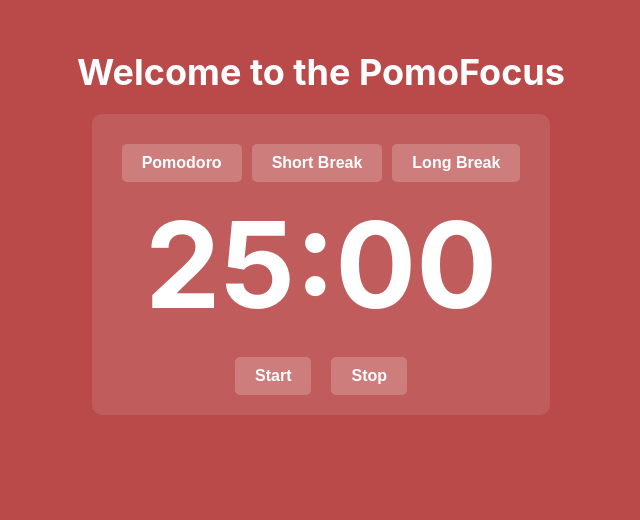
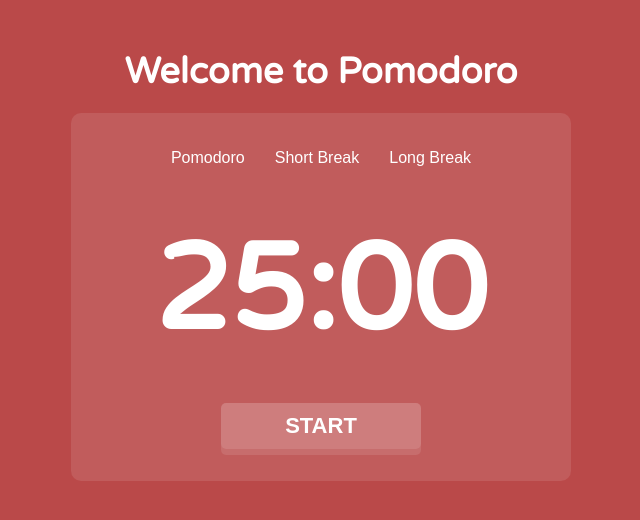
Before and after one commit to RafaelRojasCov/Clocker, a React (Create React App) app: page / in a window 1280 px wide. Shown: the top 520 px of the page, without its empty margins (319-959 px from the left). Built offline with nearby package versions, Linux system fonts and the light colour scheme.

Commit message:
some updates

```diff
--- a/package.json
+++ b/package.json
@@ -12,6 +12,7 @@
     "@types/node": "^16.18.9",
     "@types/react": "^18.0.26",
     "@types/react-dom": "^18.0.9",
+    "classnames": "^2.3.2",
     "gh-pages": "^6.0.0",
     "react": "^18.2.0",
     "react-dom": "^18.2.0",
--- a/src/components/Button/Button.module.scss
+++ b/src/components/Button/Button.module.scss
@@ -1,14 +1,33 @@
 .button {
-  background-color: rgba(255, 255, 255, 0.2);
-  color: #fff;
-  font-weight: 600;
-  padding: 10px 20px;
+  padding: 10px;
   border: none;
   border-radius: 5px;
   cursor: pointer;
-  transition: all 0.3s ease-in-out;
-  &:hover {
-    background-color: rgba(255, 255, 255, 0.4);
-    color: #fff;
+  transition: all 0.1s ease-in-out;
+  color: #fff;
+  background-color: rgba(255, 255, 255, 0.2);
+}
+
+.button--basic {
+  background-color: transparent;
+
+  &__active {
+    background-color: rgba(0, 0, 0, 0.2);
   }
 }
+
+.button--primary {
+  color: #fff;
+  box-shadow: rgba(255, 255, 255, 0.1) 0px 6px 0px;
+  margin: 20px 0px 0px;
+  width: 100%;
+  max-width: 200px;
+  font-size: 22px;
+  text-transform: uppercase;
+  font-weight: bold;
+
+  &__active {
+    box-shadow: none;
+    transform: translateY(6px);
+  }
+}
--- a/src/components/Button/Button.tsx
+++ b/src/components/Button/Button.tsx
@@ -1,13 +1,27 @@
+import classNames from "classnames";
 import styles from "./Button.module.scss";
 
-interface IButton {
+interface ButtonProps {
   children?: React.ReactNode;
   onClick?: () => void;
+  variant?: string;
+  active?: boolean;
 }
 
-export const Button = ({ children = "Button", onClick }: IButton) => {
+export const Button: React.FC<ButtonProps> = ({
+  children = "Button",
+  onClick,
+  variant = "basic",
+  active,
+}) => {
   return (
-    <button onClick={onClick} className={styles.button}>
+    <button
+      onClick={onClick}
+      className={classNames(styles.button, {
+        [styles[`button--${variant}`]]: variant,
+        [styles[`button--${variant}__active`]]: variant && active,
+      })}
+    >
       {children}
     </button>
   );
--- a/src/components/Container/Container.module.scss
+++ b/src/components/Container/Container.module.scss
@@ -2,9 +2,9 @@
   display: flex;
   flex-direction: column;
   align-items: center;
-  min-width: 400px;
-  max-width: 6000px;
-  padding: 20px;
+  width: 100%;
+  max-width: 500px;
+  padding: 1em 0 2em;
   margin: 0 auto;
   border-radius: 10px;
 }
--- a/src/components/Home/Clock.ts
+++ b/src/components/Home/Clock.ts
@@ -7,6 +7,7 @@ export interface IClock {
   defaultMinutes?: number;
   minutes?: number;
   seconds?: number;
+  isRunning?: boolean;
   interval?: NodeJS.Timeout | undefined;
   backgroundColor?: string;
   forceUpdateCallback?: React.DispatchWithoutAction;
@@ -23,6 +24,7 @@ export class Clock implements IClock {
   defaultMinutes?: number = 25;
   minutes?: number = 25;
   seconds?: number = 0;
+  isRunning?: boolean = false;
   interval?: NodeJS.Timeout | undefined;
   backgroundColor?: string = "#ff22ff";
   forceUpdateCallback?: DispatchWithoutAction = () => {};
@@ -33,10 +35,12 @@ export class Clock implements IClock {
 
   start = () => {
     if (!this.interval) {
+      this.isRunning = true;
       this.interval = setInterval(() => {
         this.handleTimer();
         this.forceUpdateCallback!();
       }, 1000);
+      this.forceUpdateCallback!();
       console.log("Timer started!", this.timer);
     }
   };
@@ -45,6 +49,8 @@ export class Clock implements IClock {
     if (this.interval) {
       clearInterval(this.interval);
       this.interval = undefined;
+      this.isRunning = false;
+      this.forceUpdateCallback!();
       console.log("Timer stopped!", this.timer);
     }
   };
--- a/src/components/Home/Home.module.scss
+++ b/src/components/Home/Home.module.scss
@@ -22,9 +22,4 @@
     padding: 10px;
     gap: 10px;
   }
-
-  .timerButtons {
-    display: flex;
-    gap: 20px;
-  }
 }
--- a/src/components/Home/Home.tsx
+++ b/src/components/Home/Home.tsx
@@ -3,14 +3,14 @@ import { Container } from "../Container";
 import { Button } from "../Button";
 import { Timer } from "../Timer";
 import { pomodoro, shortBreak, longBreak, IClock } from "./Clock";
-
 import styles from "./Home.module.scss";
 
 const Home: React.FC = () => {
   // eslint-disable-next-line @typescript-eslint/no-unused-vars
   const [ignored, forceUpdate] = useReducer((x) => x + 1, 0);
   const [currentTimer, setCurrentTimer] = useState<IClock>(pomodoro);
-  const { start, stop, backgroundColor, minutes, seconds } = currentTimer;
+  const { start, stop, backgroundColor, minutes, seconds, isRunning } =
+    currentTimer;
 
   const handleReset = (timer: IClock) => () => {
     if (currentTimer === timer) return;
@@ -24,20 +24,29 @@ const Home: React.FC = () => {
 
   return (
     <div className={styles.home} style={{ backgroundColor }}>
-      <h1>Welcome to the PomoFocus</h1>
+      <h1>Welcome to Pomodoro</h1>
       <Container backgroundColor={"rgba(255,255,255,0.1)"}>
         <div className={styles.buttonContainer}>
-          <Button onClick={handleReset(pomodoro)}>Pomodoro</Button>
-          <Button onClick={handleReset(shortBreak)}>Short Break</Button>
-          <Button onClick={handleReset(longBreak)}>Long Break</Button>
+          <Button active={isRunning} onClick={handleReset(pomodoro)}>
+            Pomodoro
+          </Button>
+          <Button active={isRunning} onClick={handleReset(shortBreak)}>
+            Short Break
+          </Button>
+          <Button active={isRunning} onClick={handleReset(longBreak)}>
+            Long Break
+          </Button>
         </div>
 
         <Timer minutes={minutes} seconds={seconds} />
 
-        <div className={styles.timerButtons}>
-          <Button onClick={start}>Start</Button>
-          <Button onClick={stop}>Stop</Button>
-        </div>
+        <Button
+          variant="primary"
+          active={isRunning}
+          onClick={isRunning ? stop : start}
+        >
+          {isRunning ? "Pause" : "Start"}
+        </Button>
       </Container>
     </div>
   );
--- a/src/components/Timer/Timer.module.scss
+++ b/src/components/Timer/Timer.module.scss
@@ -3,10 +3,11 @@
   flex-direction: column;
   align-items: center;
   justify-content: center;
+  padding-top: 2em;
 
   > span {
     font-size: 120px;
-    font-weight: 700;
+    font-weight: bold ;
     margin-bottom: 20px;
   }
 }
--- a/src/index.css
+++ b/src/index.css
@@ -1,9 +1,11 @@
+@font-face {
+  font-family: "Varela Round";
+  src: local("VarelaRound"),
+    url(./assets/fonts/VarelaRound/VarelaRound-Regular.ttf) format("truetype");
+}
+
 body {
-  font-family: -apple-system, BlinkMacSystemFont, "Segoe UI", "Roboto", "Oxygen",
-    "Ubuntu", "Cantarell", "Fira Sans", "Droid Sans", "Helvetica Neue",
-    sans-serif;
-  -webkit-font-smoothing: antialiased;
-  -moz-osx-font-smoothing: grayscale;
+  font-family: "Varela Round", sans-serif;
 }
 
 * {
--- /dev/null
+++ b/src/types/fonts.d.ts
@@ -0,0 +1 @@
+declare module "*.ttf";
```
Also changed, not shown: tsconfig.json (+2 -8 lines), src/assets/fonts/VarelaRound/OFL.txt (added), src/assets/fonts/VarelaRound/VarelaRound-Regular.ttf (added), 1 other file (tests, documents, lock files or other folders).
